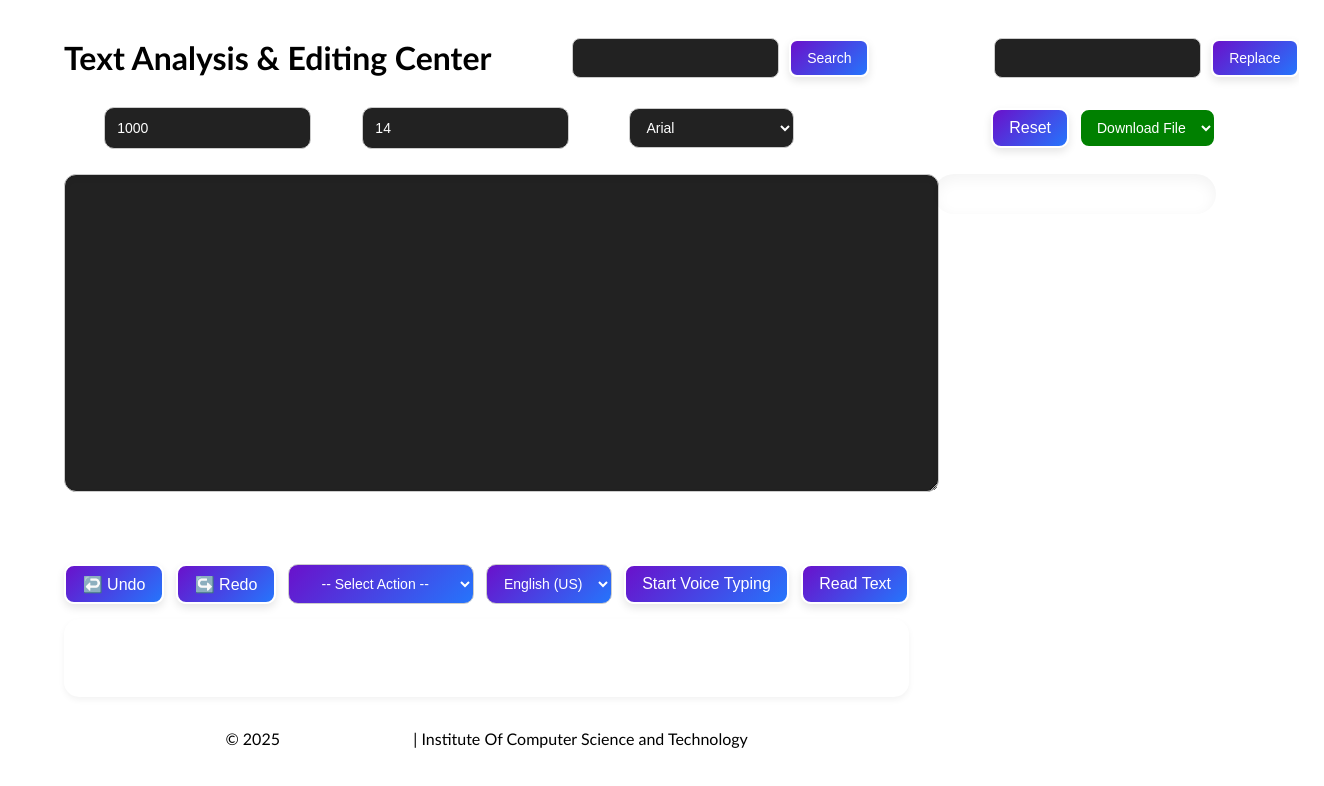
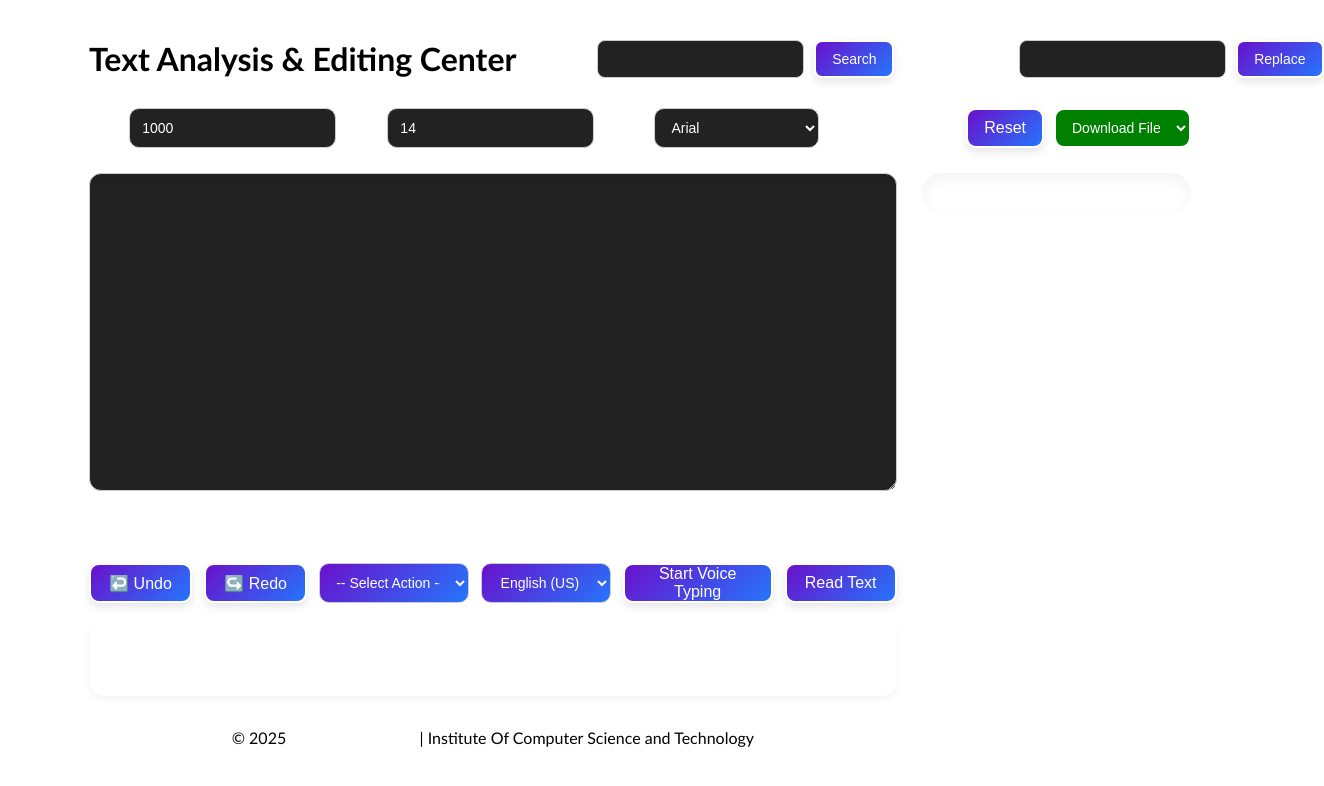
Before and after one commit to MostafaRaihan/Text-Analysis-and-Editing-Center, a React (Vite) app: page / in a window 1280 px wide. Shown: the top 786 px of the page, 1324 px wide, since content can reach past the window. Built offline with nearby package versions, Linux system fonts and the light colour scheme.

Commit message:
Update App.css

```diff
--- a/src/App.css
+++ b/src/App.css
@@ -1,19 +1,35 @@
-/* ---------- General ---------- */
+/* ---------- Global / Smooth Page ---------- */
+html {
+  scroll-behavior: smooth;
+}
+
+* {
+  transition: all 0.3s ease-in-out;
+  box-sizing: border-box;
+}
+
 body {
   margin: 0;
   padding: 0;
-  font-family:Arial, Helvetica, sans-serif;
+  font-family: Arial, Helvetica, sans-serif;
   color: white;
+  width: 100%;
+  overflow-x: hidden;
   transition: background 0.3s ease, color 0.3s ease;
-  overflow-x: hidden;
-  width: 100%;
+  opacity: 0;
+  animation: fadeInPage 0.8s forwards;
 }
 
-.name{
+@keyframes fadeInPage {
+  to { opacity: 1; }
+}
+
+/* ---------- Typography ---------- */
+.name {
   font-size: 2rem;
-  color:black;
+  color: black;
   text-shadow: 0 0 15px white;
-  font-family:'Trebuchet MS', 'Lucida Sans Unicode', 'Lucida Grande', 'Lucida Sans', Arial, sans-serif;
+  font-family: 'Trebuchet MS', 'Lucida Sans Unicode', 'Lucida Grande', 'Lucida Sans', Arial, sans-serif;
 }
 
 h1, h2, h3 {
@@ -28,7 +44,7 @@ option {
   cursor: pointer;
 }
 
-/* ---------- Inputs & Buttons (Common) ---------- */
+/* ---------- Inputs & Buttons ---------- */
 input, select, button, textarea {
   font-family: inherit;
 }
@@ -47,7 +63,8 @@ input, select {
 input:focus, select:focus, textarea:focus {
   outline: none;
   border-color: #6a11cb;
-  box-shadow: 0 0 10px rgba(106,17,203,0.2);
+  box-shadow: 0 0 15px rgba(106,17,203,0.3);
+  transform: scale(1.02);
 }
 
 button {
@@ -57,11 +74,11 @@ button {
   border-radius: 10px;
   font-weight: 500;
   cursor: pointer;
-  transition: all 0.3s ease;
   padding: 0 16px;
   height: 40px;
   box-shadow: 0 4px 8px rgba(0,0,0,0.1);
   border: 2px solid white;
+  transition: all 0.25s cubic-bezier(0.4, 0, 0.2, 1);
 }
 
 button:hover {
@@ -69,15 +86,17 @@ button:hover {
   box-shadow: 0 6px 12px rgba(0,0,0,0.15);
 }
 
-.download{
-  background-color:green;
-  border:2px solid white;
+.download {
+  background-color: green;
+  border: 2px solid white;
   cursor: pointer;
 }
-.hidden{
+
+.hidden {
   visibility: hidden;
 }
-.select{
+
+.select {
   background: linear-gradient(135deg, #6a11cb, #2575fc);
   cursor: pointer;
   text-align: center;
@@ -148,7 +167,6 @@ button:hover {
 .left-section,
 .section-left-2,
 .right-section {
-  box-sizing: border-box;
   display: flex;
   flex-direction: column;
   gap: 15px;
@@ -166,6 +184,7 @@ textarea {
   min-height: 250px;
   background: #222;
   color: white;
+  transition: all 0.3s ease;
 }
 
 /* ---------- Stats Section ---------- */
@@ -186,20 +205,21 @@ textarea {
   border-radius: 15px;
   box-shadow: 0 3px 6px rgba(0,0,0,0.05);
   white-space: pre-wrap;
-  transition: transform 0.2s ease;
+  transition: transform 0.3s ease, box-shadow 0.3s ease;
 }
 
 .preview:hover {
-  transform: scale(1.01);
+  transform: scale(1.02);
+  box-shadow: 0 6px 18px rgba(0,0,0,0.15);
 }
-
 
 /* ---------- Word Cloud ---------- */
 .word-cloud {
   display: flex;
   flex-wrap: wrap;
+  justify-content: center;
   gap: 10px;
-  justify-content: center;
+  animation: moveCloud 10s linear infinite alternate;
 }
 
 .word-cloud span {
@@ -207,19 +227,25 @@ textarea {
   border-radius: 15px;
   color: #fff;
   font-weight: 200;
-  transition: transform 0.3s ease, background 0.3s ease;
-  cursor: default;
   text-align: center;
   text-shadow: 0 0 15px black;
-  font-family:'Trebuchet MS', 'Lucida Sans Unicode', 'Lucida Grande', 'Lucida Sans', Arial, sans-serif;
+  cursor: default;
+  font-family: 'Trebuchet MS', 'Lucida Sans Unicode', 'Lucida Grande', 'Lucida Sans', Arial, sans-serif;
+  transition: all 0.25s cubic-bezier(0.4, 0, 0.2, 1);
 }
 
 .word-cloud span:hover {
-  transform: scale(1.3) rotate(5deg);
+  transform: scale(1.3) rotate(2deg);
   background: black;
-  color: black;
+  color: white;
   border: 2px solid black;
   padding: 10px 15px;
+}
+
+@keyframes moveCloud {
+  0% { transform: translateX(0) translateY(0); }
+  50% { transform: translateX(10px) translateY(-5px); }
+  100% { transform: translateX(0) translateY(0); }
 }
 
 /* ---------- Creative Footer ---------- */
@@ -227,10 +253,10 @@ textarea {
   text-align: center;
   position: relative;
   overflow: hidden;
-  color:black;
+  color: black;
   padding: 15px;
   text-shadow: 0 0 10px white;
-  font-family:'Trebuchet MS', 'Lucida Sans Unicode', 'Lucida Grande', 'Lucida Sans', Arial, sans-serif;
+  font-family: 'Trebuchet MS', 'Lucida Sans Unicode', 'Lucida Grande', 'Lucida Sans', Arial, sans-serif;
 }
 
 .creative-footer small {
@@ -239,20 +265,17 @@ textarea {
 
 .creative-footer a {
   color: white;
-  padding: 0 5px;
   text-decoration: none;
-  transition: color 0.3s ease;
   padding: 0 10px;
+  transition: color 0.3s ease, font-size 0.3s ease;
 }
 
 .creative-footer a:hover {
   color: yellow;
-  font-size:1.5rem;
+  font-size: 1.5rem;
 }
 
 /* ---------- Responsive ---------- */
-
-/* Mobile ≤599px */
 @media (max-width: 599px) {
   .editor-row { flex-direction: column; }
   .left-section { display: none; }
@@ -317,8 +340,7 @@ textarea {
   .head-top { flex-direction: column; align-items: flex-start; gap: 8px; width: 100%; }
   .head-top h2 { margin-bottom: 4px; }
   .head-top .search-find { flex-wrap: nowrap; gap: 6px; width: 100%; }
-  .head-top .search-find input,
-  .head-top .search-find button { flex: 1; }
+  .head-top .search-find input, .head-top .search-find button { flex: 1; }
 
   .top-controls > div { width: 100%; gap: 8px; }
   .nav-1 { display: flex; flex-wrap: wrap; gap: 8px; }
@@ -328,76 +350,29 @@ textarea {
   .nav-2 .left-group, .nav-2 .right-group { display: flex; gap: 10px; align-items: center; }
 }
 
-/* ---------- Desktop ≥900px ---------- */
+/* Desktop ≥900px */
 @media (min-width: 900px) {
-  /* Editor Row */
-  .editor-row {
-    flex-direction: row-reverse;
-    gap: 25px;
-    align-items: flex-start;
-  }
-
-  /* Left & Right Sections */
+  .editor-row { flex-direction: row-reverse; gap: 25px; align-items: flex-start; }
   .left-section { width: 25%; display: flex; }
   .section-left-2 { display: none; }
   .right-section { width: 75%; }
 
-  .left-section .word-cloud {
-    padding: 20px;
-    justify-content: center;
-    align-items: center;
-    border-radius: 50px;
-    box-shadow: inset 0 5px 15px rgba(0,0,0,0.05);
-  }
+  .left-section .word-cloud { padding: 20px; justify-content: center; align-items: center; border-radius: 50px; box-shadow: inset 0 5px 15px rgba(0,0,0,0.05); }
 
-  /* Nav-2 */
-  .nav-2 {
-    display: flex;
-    justify-content: space-between;
-    gap: 20px;
-    flex-wrap: wrap;
-  }
-  .nav-2 .left-group, .nav-2 .right-group {
-    display: flex;
-    gap: 10px;
-    align-items: center;
-  }
+  .nav-2 { display: flex; justify-content: space-between; gap: 20px; flex-wrap: wrap; }
+  .nav-2 .left-group, .nav-2 .right-group { display: flex; gap: 10px; align-items: center; }
 
-  /* Nav-1 */
   .nav-1 {
     display: flex;
-    gap: 12px;
     width: 100%;
   }
   .nav-1 button, .nav-1 select {
     flex: 1 1 auto;
-    min-width: 100px;
-    max-width: 200px;
+    min-width:  50px;
+    max-width: 150px;
   }
-
-  /* ---------- Head-top / Search & Replace ---------- */
-  .head-top {
-    flex-direction: row;
-    align-items: center;
-    justify-content: space-between;
-    gap: 20px;
-    flex-wrap: nowrap;
-  }
-
-  .head-top h2 {
-    margin: 0;
-    flex-shrink: 0;
-    font-size: 2rem;
-  }
-
-  .head-top .search-find {
-    display: flex;
-    flex-wrap: nowrap;
-    gap: 10px;
-    align-items: center;
-  }
-
-  .head-top .search-find input {
-    width: auto;                  /* input natural width, button পাশে */
-  }
+  .head-top { flex-direction: row; align-items: center; justify-content: space-between; gap: 20px; flex-wrap: nowrap; }
+  .head-top h2 { margin: 0; flex-shrink: 0; font-size: 2rem; }
+  .head-top .search-find { display: flex; flex-wrap: nowrap; gap: 10px; align-items: center; }
+  .head-top .search-find input { width: auto; }
 }
```
